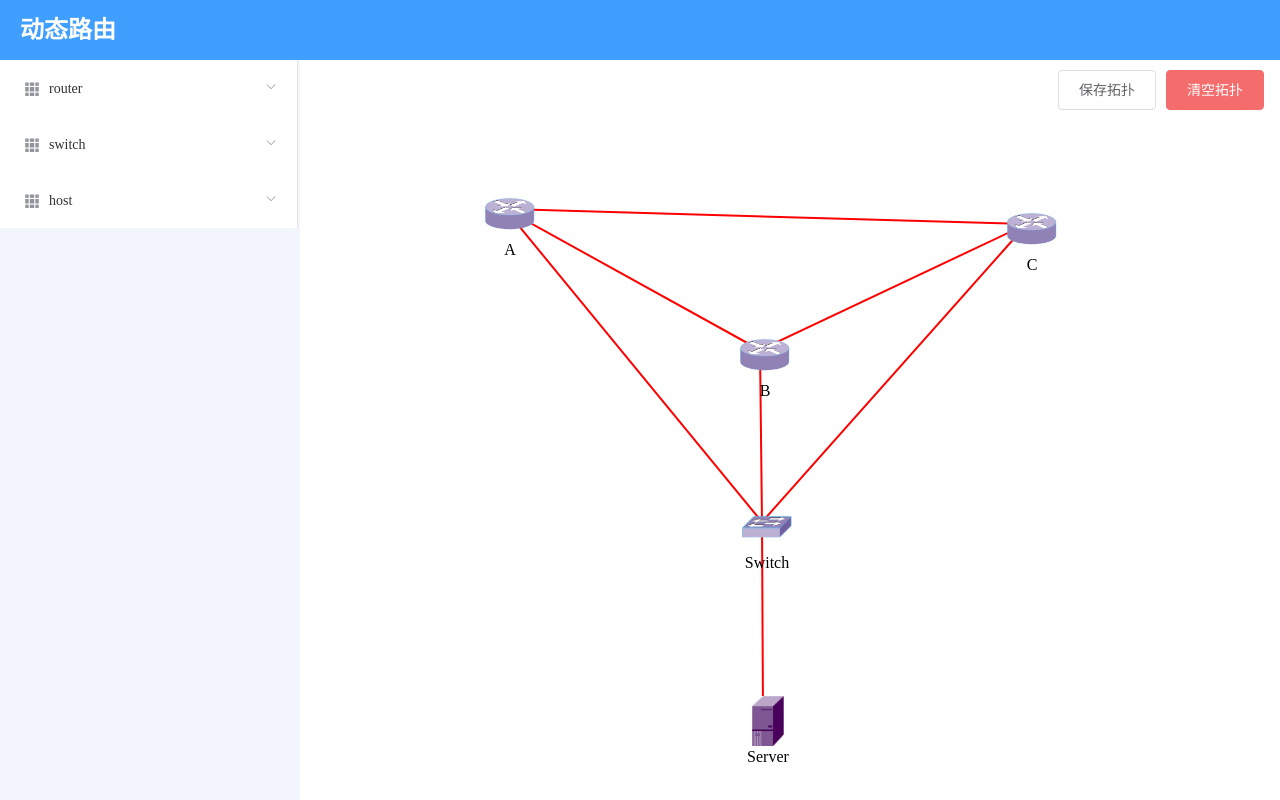
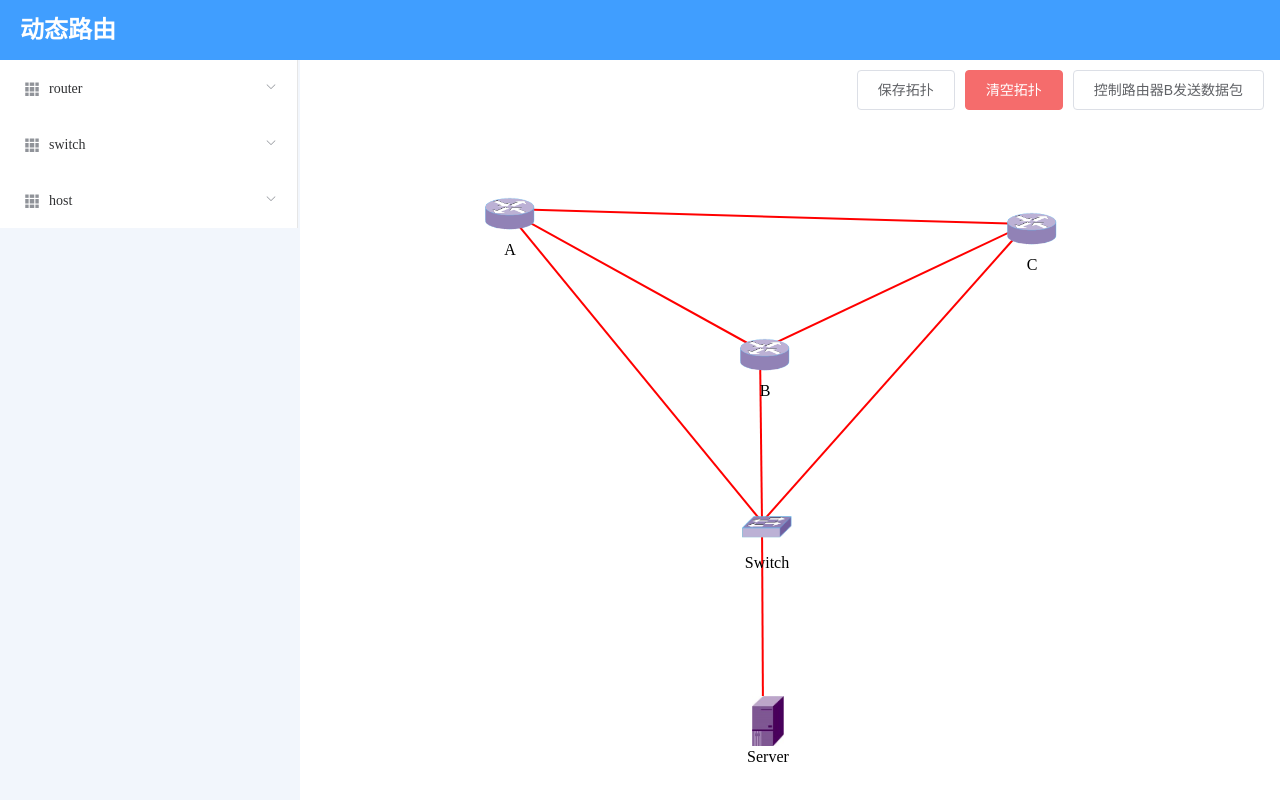
Before and after one commit to Freeman97/NJU-ComputerNetwork-FE, a Vue app: page / in a window 1280 px wide. Built offline with nearby package versions, Linux system fonts and the light colour scheme.

Commit message:
Add send icmp packet

```diff
--- a/src/components/Topo.vue
+++ b/src/components/Topo.vue
@@ -37,6 +37,7 @@
         <div class="button-container">
           <el-button @click="saveTopo">保存拓扑</el-button>
           <el-button @click="clearTopo" type="danger">清空拓扑</el-button>
+          <el-button @click="sendPacket">控制路由器B发送数据包</el-button>
         </div>
         <!-- 画板 -->
         <svg
@@ -147,6 +148,11 @@
           <el-form-item></el-form-item>
         </el-form>
       </el-dialog>
+      <el-dialog
+      :visible.sync="checkPacketVisible"
+      width="1000px">
+        <div style="" v-html="packetInfo"></div>
+      </el-dialog>
     </el-container>
     <!-- <el-footer height="60px" style="border-top: 1px solid #CCC;">
       <a href="https://github.com/laddwong" class="address">项目地址</a>
@@ -214,7 +220,9 @@ export default {
       intListInfo: [],
       routerInfo: '',
       checkRouterVisible: false,
-      enableRIPVisible: false
+      enableRIPVisible: false,
+      checkPacketVisible: false,
+      packetInfo: ''
     }
   },
   methods: {
@@ -462,6 +470,23 @@ export default {
     },
     closeCheckIntDialog() {
       this.intInfo = ''
+    },
+    sendPacket() {
+      var _this = this;
+      this.$axios
+        .post("http://127.0.0.1:8000/api/router/B/ippacket", {
+          ipAddress: "10.0.0.1",
+          filterSubnet: "10.0.0.0"
+        }).then(res => {
+          _this.$message({
+            message: '发送成功！',
+            type: 'success'
+          });
+          // this.text = res.data.replace(/\n/g, '<br>')
+          _this.packetInfo = res.data.replace(/\n/g, '<br>')
+          _this.checkPacketVisible = true
+          console.log(res.data)
+        })
     }
     },
   computed: {
```
